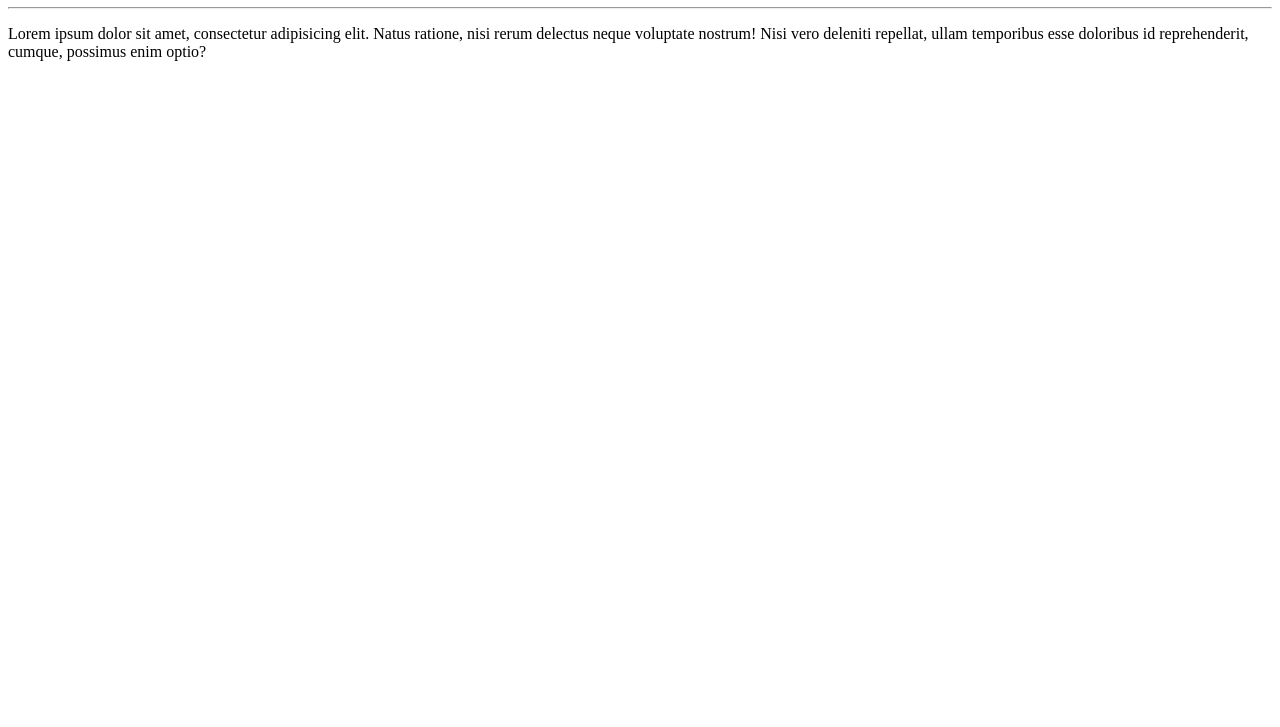
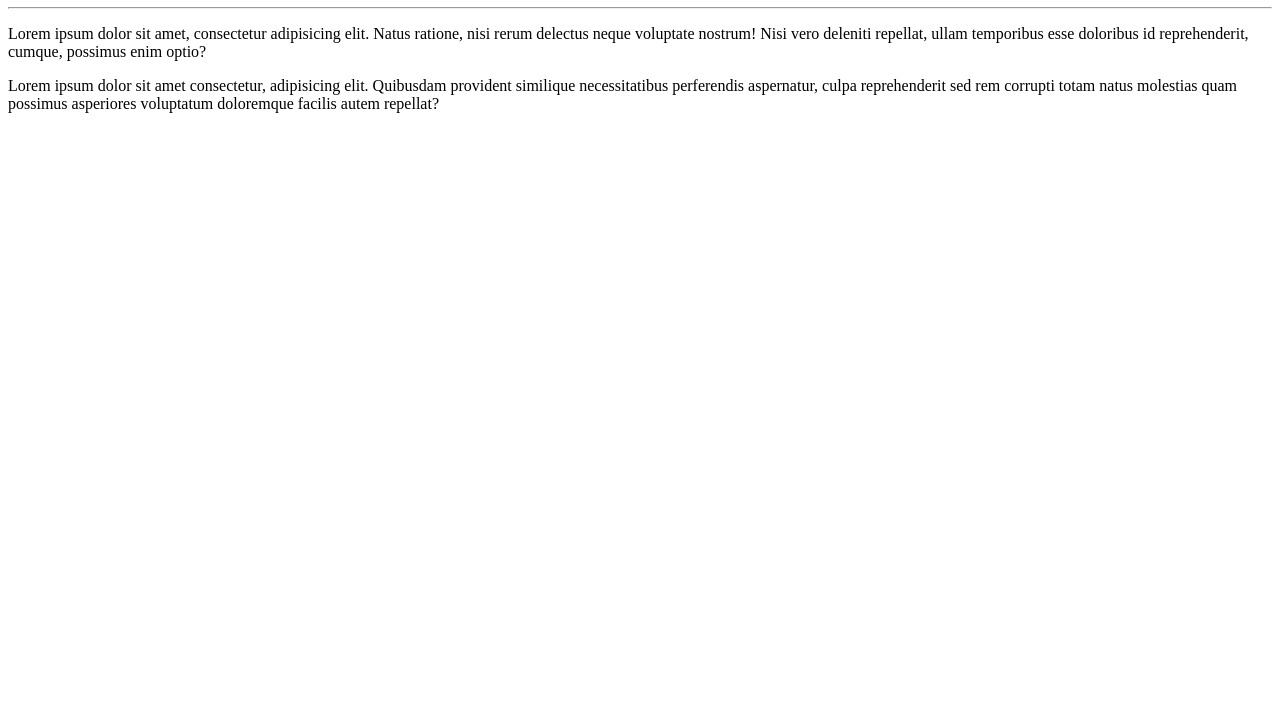
Before and after one commit to yGaanz/Ola-Mundo, a plain HTML site: page site-exemplo/index.html in a window 1280 px wide. Shown: the part 73-800 px from the top of the page. Drawn offline with Linux system fonts and the light colour scheme.

Commit message:
Adicionei um parágrafo

```diff
--- a/site-exemplo/index.html
+++ b/site-exemplo/index.html
@@ -10,5 +10,6 @@
     <h1>Olá, Mundo!</h1>
     <hr>
     <p>Lorem ipsum dolor sit amet, consectetur adipisicing elit. Natus ratione, nisi rerum delectus neque voluptate nostrum! Nisi vero deleniti repellat, ullam temporibus esse doloribus id reprehenderit, cumque, possimus enim optio?</p>
+    <p>Lorem ipsum dolor sit amet consectetur, adipisicing elit. Quibusdam provident similique necessitatibus perferendis aspernatur, culpa reprehenderit sed rem corrupti totam natus molestias quam possimus asperiores voluptatum doloremque facilis autem repellat?</p>
 </body>
 </html>
```
